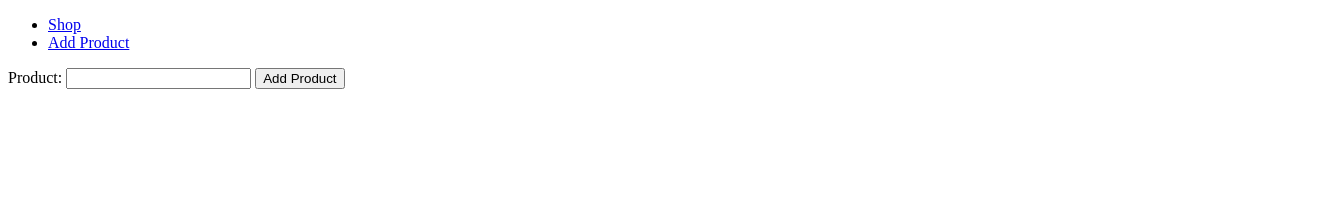
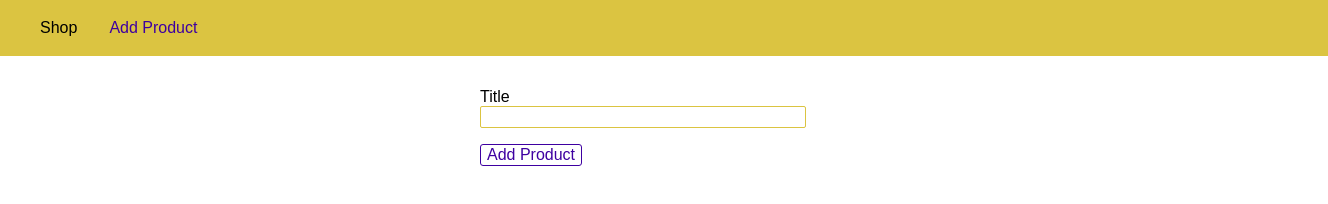
Before and after one commit to nishabdShunya/NodeJS-Basics, a website: page views/add-product.html in a window 1280 px wide. Shown: the whole page, 1328 px wide, since content can reach past the window. Drawn offline with Linux system fonts and the light colour scheme.

Commit message:
added styling to the project

```diff
--- a/views/add-product.html
+++ b/views/add-product.html
@@ -3,24 +3,112 @@
 
 <head>
     <meta charset="UTF-8">
-    <meta http-equiv="X-UA-Compatible" content="IE=edge">
     <meta name="viewport" content="width=device-width, initial-scale=1.0">
+    <meta http-equiv="X-UA-Compatible" content="ie=edge">
     <title>Add Product</title>
+    <style>
+        body {
+            padding: 0;
+            margin: 0;
+            font-family: sans-serif;
+        }
+
+        main {
+            padding: 1rem;
+        }
+
+        .main-header {
+            width: 100%;
+            height: 3.5rem;
+            background-color: #dbc441;
+            padding: 0 1.5rem;
+        }
+
+        .main-header__nav {
+            height: 100%;
+            display: flex;
+            align-items: center;
+        }
+
+        .main-header__item-list {
+            list-style: none;
+            margin: 0;
+            padding: 0;
+            display: flex;
+        }
+
+        .main-header__item {
+            margin: 0 1rem;
+            padding: 0;
+        }
+
+        .main-header__item a {
+            text-decoration: none;
+            color: black;
+        }
+
+        .main-header__item a:hover,
+        .main-header__item a:active,
+        .main-header__item a.active {
+            color: #3e00a1;
+        }
+
+        .product-form {
+            width: 20rem;
+            max-width: 90%;
+            margin: auto;
+        }
+
+        .form-control {
+            margin: 1rem 0;
+        }
+
+        .form-control label,
+        .form-control input {
+            display: block;
+            width: 100%;
+        }
+
+        .form-control input {
+            border: 1px solid #dbc441;
+            font: inherit;
+            border-radius: 2px;
+        }
+
+        button {
+            font: inherit;
+            border: 1px solid #3e00a1;
+            color: #3e00a1;
+            background: white;
+            border-radius: 3px;
+            cursor: pointer;
+        }
+
+        button:hover,
+        button:active {
+            background-color: #3e00a1;
+            color: white;
+        }
+    </style>
 </head>
 
 <body>
-    <header>
-        <nav>
-            <ul>
-                <li><a href="/shop">Shop</a></li>
-                <li><a href="/admin/add-product">Add Product</a></li>
+    <header class="main-header">
+        <nav class="main-header__nav">
+            <ul class="main-header__item-list">
+                <li class="main-header__item"><a href="/shop">Shop</a></li>
+                <li class="main-header__item"><a class="active" href="/admin/add-product">Add Product</a></li>
             </ul>
         </nav>
     </header>
+
     <main>
-        <form action="/admin/add-product" method="POST">
-            <label for="product">Product:</label>
-            <input type="text" name="title" id="product">
+        <form class="product-form" action="/admin/add-product" method="POST">
+            <div class="form-control">
+                <label for="title">Title</label>
+                <input type="text" name="title" id="title">
+            </div>
+
             <button type="submit">Add Product</button>
         </form>
     </main>
```
Also changed, not shown: views/404.html (+59 -1 lines), views/shop.html (+55 -7 lines).
